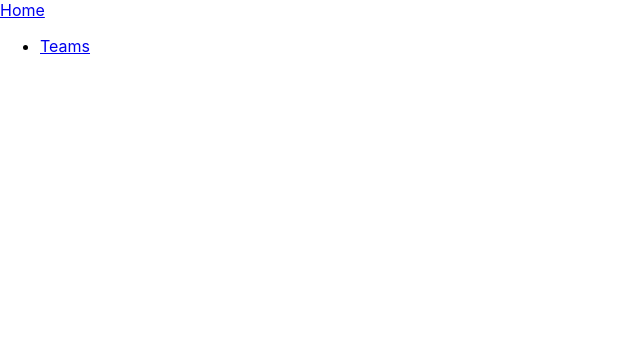
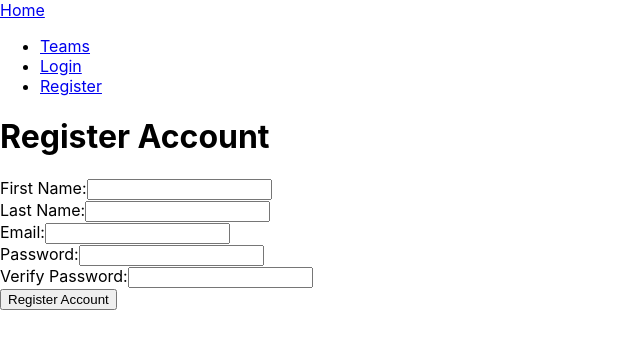
Before and after one commit to sharmaware/cs130-project, a React (Create React App) app in the folder client/: page /register in a window 1280 px wide. Before the commit this address had no page. Shown: the top 348 px of the page, without its empty margins (0-640 px from the left). Built offline with nearby package versions, Linux system fonts and the light colour scheme.

Commit message:
Added login and register user pages

```diff
--- a/client/src/App.js
+++ b/client/src/App.js
@@ -2,6 +2,8 @@
 import Navbar from "./components/Navbar"
 import TeamPage from "./components/TeamPage"
 import HomePage from "./components/HomePage"
+import LoginPage from "./components/LoginPage"
+import RegisterPage from "./components/RegisterPage"
 import { BrowserRouter as Router, Routes, Route } from "react-router-dom"
 
 function App() {
@@ -12,6 +14,8 @@ function App() {
         <Routes>
           <Route path="/" element={<HomePage />} />
           <Route path="/teams" element={<TeamPage teams={[]} achievements={[]} updates={[]} />} />
+          <Route path="/login" element={<LoginPage/>}/>
+          <Route path="/register" element={<RegisterPage/>}/>
         </Routes>
       </div>
     </Router>
--- /dev/null
+++ b/client/src/components/LoginPage.js
@@ -0,0 +1,38 @@
+import React, { useState } from 'react';
+
+const LoginPage = () => {
+  const [formData, setFormData] = useState({
+    email: '',
+    password: ''
+  });
+
+  const handleChange = (e) => {
+    const { name, value } = e.target;
+    setFormData({ ...formData, [name]: value });
+  };
+
+  const handleSubmit = (e) => {
+    e.preventDefault();
+    // TODO
+    console.log('Form Data:', formData);
+  };
+
+  return (
+    <div>
+      <h1>Login</h1>
+      <form onSubmit={handleSubmit}>
+        <div>
+          <label htmlFor="email">Email:</label>
+          <input id="email" type="email" name="email" value={formData.email} onChange={handleChange} />
+        </div>
+        <div>
+          <label htmlFor="password">Password:</label>
+          <input id="password" type="password" name="password" value={formData.password} onChange={handleChange} />
+        </div>
+        <button type="submit">Login</button>
+      </form>
+    </div>
+  );
+};
+
+export default LoginPage;
--- a/client/src/components/Navbar.js
+++ b/client/src/components/Navbar.js
@@ -8,6 +8,8 @@ export default function Navbar() {
       </Link>
       <ul>
         <CustomLink to="/teams">Teams</CustomLink>
+        <CustomLink to="/login">Login</CustomLink>
+        <CustomLink to="/register">Register</CustomLink>
       </ul>
     </nav>
   )
--- /dev/null
+++ b/client/src/components/RegisterPage.js
@@ -0,0 +1,53 @@
+import React, { useState } from 'react';
+
+const RegisterPage = () => {
+  const [formData, setFormData] = useState({
+    email: '',
+    password: '',
+    verifypassword: '',
+    firstname: '',
+    lastname: ''
+  });
+
+  const handleChange = (e) => {
+    const { name, value } = e.target;
+    setFormData({ ...formData, [name]: value });
+  };
+
+  const handleSubmit = (e) => {
+    e.preventDefault();
+    // TODO
+    console.log('Form Data:', formData);
+  };
+
+  return (
+    <div>
+      <h1>Register Account</h1>
+      <form onSubmit={handleSubmit}>
+        <div>
+          <label htmlFor="firstname">First Name:</label>
+          <input id="firstname" name="firstname" value={formData.firstname} onChange={handleChange} />
+        </div>
+        <div>
+          <label htmlFor="lastname">Last Name:</label>
+          <input id="lastname" name="lastname" value={formData.lastname} onChange={handleChange} />
+        </div>
+        <div>
+          <label htmlFor="email">Email:</label>
+          <input id="email" type="email" name="email" value={formData.email} onChange={handleChange} />
+        </div>
+        <div>
+          <label htmlFor="password">Password:</label>
+          <input id="password" type="password" name="password" value={formData.password} onChange={handleChange} />
+        </div>
+        <div>
+          <label htmlFor="verifypassword">Verify Password:</label>
+          <input id="verifypassword" type="password" name="verifypassword" value={formData.verifypassword} onChange={handleChange} />
+        </div>
+        <button type="submit">Register Account</button>
+      </form>
+    </div>
+  );
+};
+
+export default RegisterPage;
```
